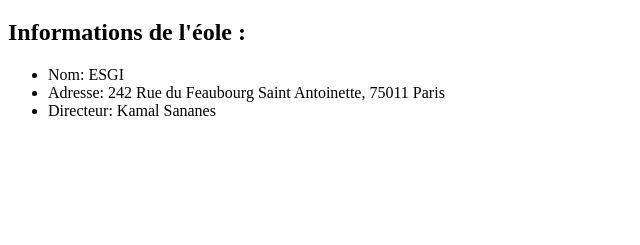
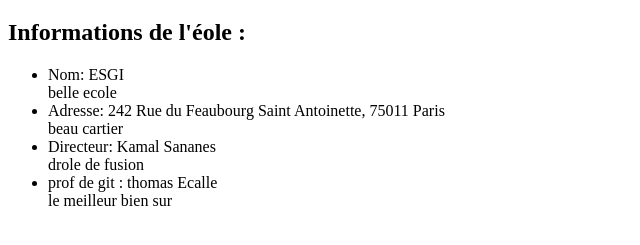
Before and after one commit to youbaAlili/git_tp_final-1, a plain HTML site: page index.html in a window 1280 px wide. Shown: the part 61-306 px from the top of the page, without its empty margins (0-640 px from the left). Drawn offline with Linux system fonts and the light colour scheme.

Commit message:
rajout des lignes

```diff
--- a/index.html
+++ b/index.html
@@ -10,8 +10,13 @@
 		<h2>Informations de l'éole :</h2>
 		<ul>
 			<li>Nom: ESGI</li>
+			belle ecole
 			<li>Adresse: 242 Rue du Feaubourg Saint Antoinette, 75011 Paris</li>
+			beau cartier
 			<li>Directeur: Kamal Sananes</li>
+			drole de fusion
+			<li>prof de git : thomas Ecalle</li>
+			le meilleur bien sur
 		</ul>
 	</section>
 </body>
```
